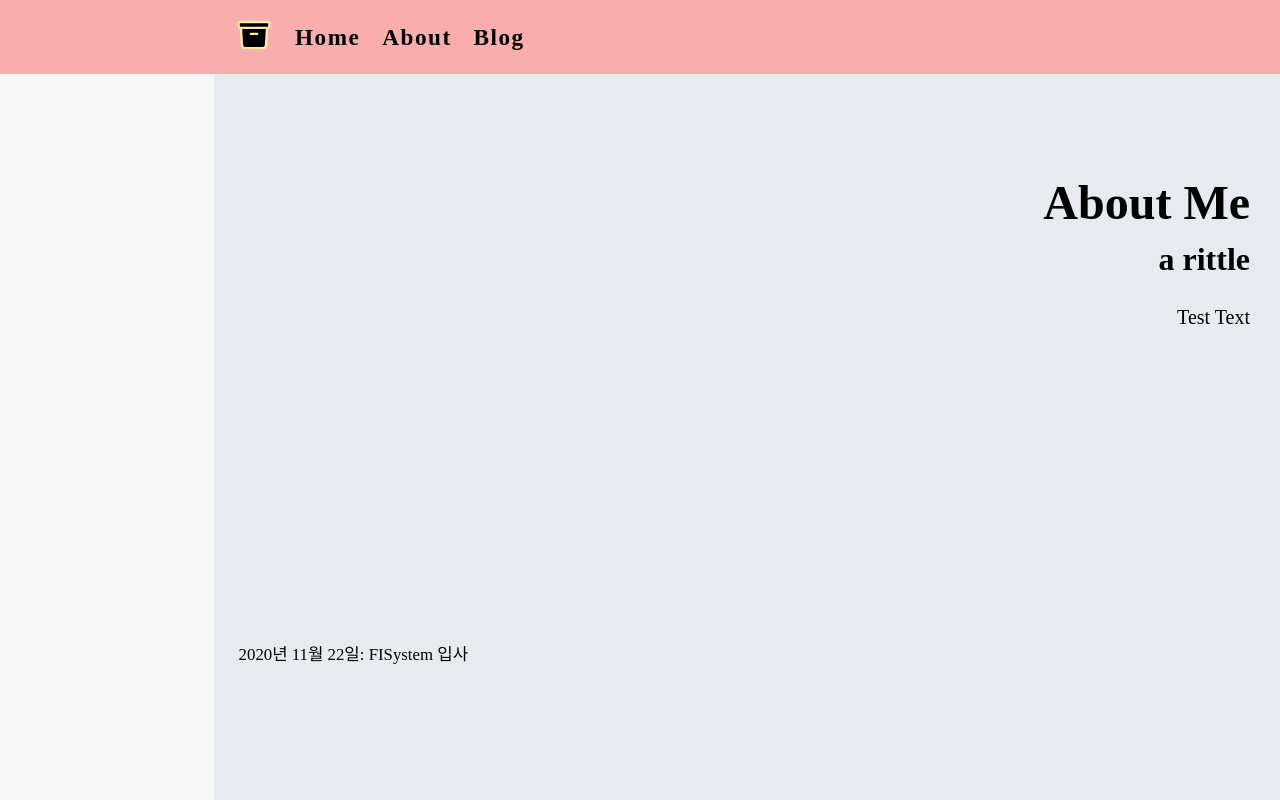
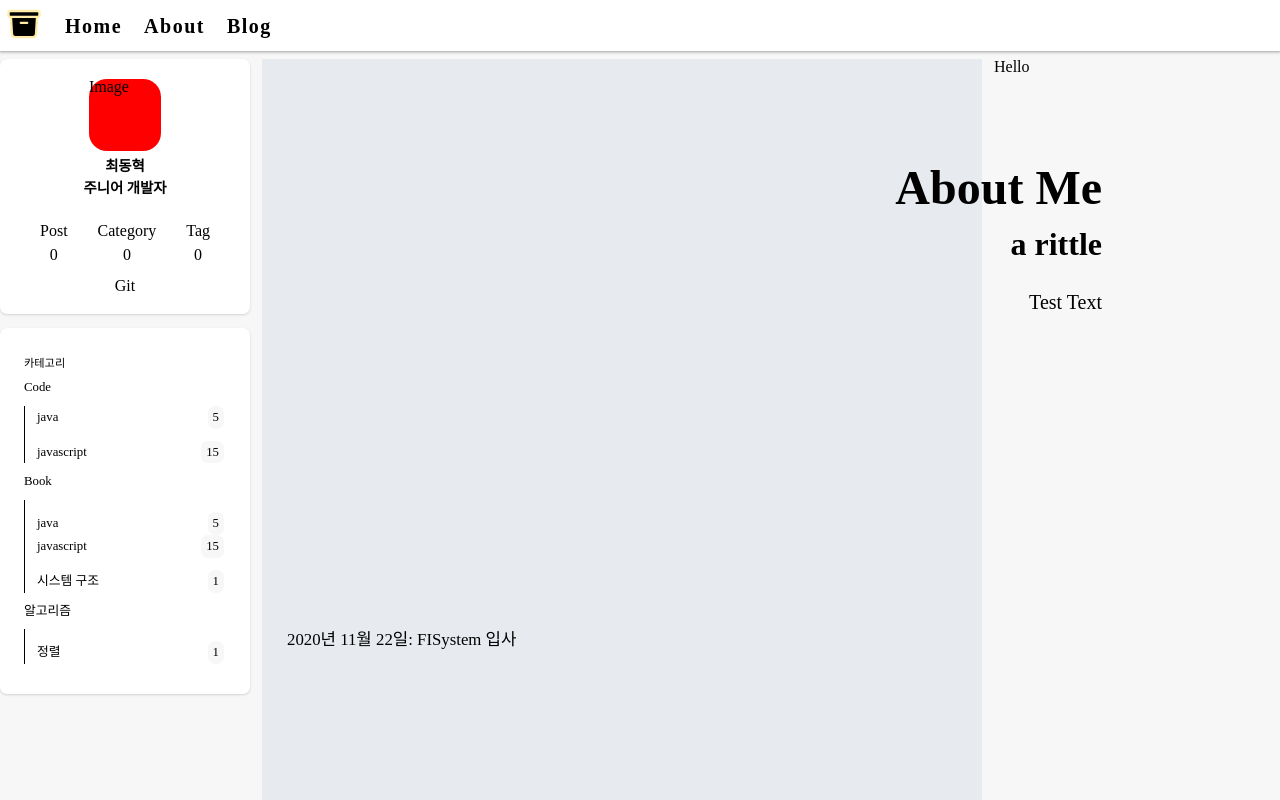
Before and after one commit to kuroneko-s/gatsby, a Gatsby site: page / in a window 1280 px wide. Shown: the top 800 px of the page. Built offline with nearby package versions, Linux system fonts and the light colour scheme; Gatsby itself is replaced by a stand-in of ours.

Commit message:
작업하던것 중간저장

```diff
--- /dev/null
+++ b/src/components/Category.tsx
@@ -0,0 +1,137 @@
+import React from "react";
+import styled from "styled-components";
+import { Card } from "../style/common";
+
+const Container = styled(Card)`
+  width: 100%;
+  overflow: hid;
+
+  display: flex;
+  flex-direction: column;
+  align-items: flex-start;
+  justify-content: center;
+
+  margin-top: 14px;
+`;
+
+const Wrapper = styled.div`
+  width: 80%;
+  padding: 10px 24px;
+`;
+
+const Title = styled.p`
+  font-size: 0.7rem;
+`;
+
+const CategoryMenu = styled.ul`
+  font-size: 0.8rem;
+  font-weight: 500;
+
+  li:first-child {
+    padding-bottom: 12px;
+  }
+
+  li:nth-child(2n + 1) {
+    padding-top: 12px;
+  }
+`;
+
+const CategoryTitle = styled.p`
+  margin-top: 12px;
+  margin-bottom: 12px;
+`;
+
+const CategoryItem = styled.li`
+  display: flex;
+  flex-direction: row;
+  justify-content: space-between;
+  align-items: center;
+
+  padding-left: 12px;
+  border-left: 1px solid black;
+`;
+
+const Count = styled.p`
+  padding: 5px;
+  border-radius: 7px;
+  background-color: ${(props) => props.theme.bgColor};
+`;
+
+interface IItem {
+  name: string;
+  count: number;
+}
+
+interface ICategory {
+  category: string;
+  data: IItem[];
+}
+
+const sampleData: ICategory[] = [
+  {
+    category: "Code",
+    data: [
+      {
+        name: "java",
+        count: 5,
+      },
+      {
+        name: "javascript",
+        count: 15,
+      },
+    ],
+  },
+  {
+    category: "Book",
+    data: [
+      {
+        name: "java",
+        count: 5,
+      },
+      {
+        name: "javascript",
+        count: 15,
+      },
+      {
+        name: "시스템 구조",
+        count: 1,
+      },
+    ],
+  },
+  {
+    category: "알고리즘",
+    data: [
+      {
+        name: "정렬",
+        count: 1,
+      },
+    ],
+  },
+];
+
+export default function Category() {
+  return (
+    <Container>
+      <Wrapper>
+        <Title>카테고리</Title>
+        <CategoryMenu>
+          {sampleData.map((category, index) => {
+            return (
+              <>
+                <CategoryTitle>{category.category}</CategoryTitle>
+                {category.data.map((item, idx) => {
+                  return (
+                    <CategoryItem key={idx}>
+                      <p>{item.name}</p>
+                      <Count>{item.count}</Count>
+                    </CategoryItem>
+                  );
+                })}
+              </>
+            );
+          })}
+        </CategoryMenu>
+      </Wrapper>
+    </Container>
+  );
+}
--- a/src/components/Footer.tsx
+++ b/src/components/Footer.tsx
@@ -1,14 +1,19 @@
 import { Link } from "gatsby";
 import React from "react";
 import styled from "styled-components";
-import { CommonPadding, IconComponent } from "../style/common";
+import { CommonPadding } from "../style/common";
+import IconComponent from "./MainIcon";
 
 const Container = styled.footer`
   width: 100%;
   height: 80px;
 
-  background-color: rgba(116, 125, 140, 1);
+  background-color: ${(props) => props.theme.headerColor};
   bottom: 0;
+
+  box-shadow: rgba(60, 64, 67, 0.3) 0px 1px 2px 0px,
+    rgba(60, 64, 67, 0.15) 0px 1px 3px 1px;
+  margin-top: 8px;
 `;
 
 const Wrapper = styled(CommonPadding)`
--- a/src/components/Header.tsx
+++ b/src/components/Header.tsx
@@ -1,11 +1,16 @@
 import { Link } from "gatsby";
 import React from "react";
 import styled from "styled-components";
-import { CommonPadding, IconComponent } from "../style/common";
+import { CommonPadding } from "../style/common";
+import IconComponent from "./MainIcon";
 
 const Container = styled.nav`
-  background-color: rgba(255, 0, 0, 0.3);
+  background-color: ${(props) => props.theme.headerColor};
   width: 100%;
+
+  box-shadow: rgba(60, 64, 67, 0.3) 0px 1px 2px 0px,
+    rgba(60, 64, 67, 0.15) 0px 1px 3px 1px;
+  margin-bottom: 8px;
 `;
 
 const Wrapper = styled(CommonPadding)`
@@ -19,11 +24,11 @@ const Wrapper = styled(CommonPadding)`
 const Item = styled.div`
   cursor: pointer;
 
-  font-size: 1.45rem;
+  font-size: 1.25rem;
   font-weight: 800;
   letter-spacing: 1.5px;
 
-  padding: 16px 5px;
+  padding: 5px;
   border-radius: 4px;
   margin-right: 12px;
 
--- a/src/components/Layout.tsx
+++ b/src/components/Layout.tsx
@@ -1,7 +1,10 @@
 import React from "react";
 import styled from "styled-components";
+import { CommonPadding } from "../style/common";
 import Footer from "./Footer";
 import Header from "./Header";
+import MainMenu from "./MainMenu";
+import SubMenu from "./SubMenu";
 
 interface ILayoutProps {
   children: any;
@@ -12,20 +15,44 @@ const Container = styled.main`
   height: 100%;
 
   margin: 0 auto;
-  background-color: #f7f7f7;
+  background-color: ${(props) => props.theme.bgColor};
+`;
+
+const Wrapper = styled(CommonPadding)`
+  min-height: 86vh;
+
+  display: flex;
+  flex-direction: row;
+
+  div:first-child {
+    flex-grow: 1;
+    max-width: 250px;
+  }
+
+  div:last-child {
+    flex-grow: 1;
+    max-width: 250px;
+  }
+
+  div:nth-child(2) {
+    flex-grow: 2;
+  }
 `;
 
 const Content = styled.div`
-  min-height: 90vh;
-  align-self: flex-end;
-  padding-left: calc(12% + 60px);
+  max-width: 720px;
+  margin: 0 12px;
 `;
 
 export default function Layout({ children }: ILayoutProps) {
   return (
     <Container>
       <Header />
-      <Content>{children}</Content>
+      <Wrapper>
+        <MainMenu />
+        <Content>{children}</Content>
+        <SubMenu />
+      </Wrapper>
       <Footer />
     </Container>
   );
--- a/src/style/common.tsx
+++ b/src/components/MainIcon.tsx
@@ -1,11 +1,6 @@
 import React from "react";
-import styled from "styled-components";
 
-export const CommonPadding = styled.div`
-  padding: 0 230px;
-`;
-
-export const IconComponent = () => {
+export default function IconComponent() {
   return (
     <svg
       xmlns="http://www.w3.org/2000/svg"
@@ -26,4 +21,4 @@ export const IconComponent = () => {
       />
     </svg>
   );
-};
+}
--- /dev/null
+++ b/src/components/MainMenu.tsx
@@ -0,0 +1,15 @@
+import React from "react";
+import styled from "styled-components";
+import Category from "./Category";
+import Profile from "./Profile";
+
+const Container = styled.div``;
+
+export default function MainMenu() {
+  return (
+    <Container>
+      <Profile />
+      <Category />
+    </Container>
+  );
+}
--- /dev/null
+++ b/src/components/Profile.tsx
@@ -0,0 +1,87 @@
+import React from "react";
+import styled from "styled-components";
+import { Card } from "../style/common";
+
+const Container = styled(Card)`
+  width: 100%;
+
+  display: flex;
+  flex-direction: column;
+  align-items: center;
+  justify-content: center;
+`;
+
+const ProfileWrapper = styled.div`
+  display: flex;
+  flex-direction: column;
+  justify-content: center;
+  align-items: center;
+
+  p {
+    margin-top: 8px;
+    font-size: 0.9rem;
+    font-weight: 600;
+  }
+`;
+
+const ImgWrapper = styled.div`
+  width: 72px;
+  height: 72px;
+  border-radius: 18px;
+
+  background-color: red;
+`;
+
+const InfoWrapper = styled.div`
+  margin-top: 12px;
+`;
+
+const Info = styled.ul`
+  display: flex;
+  flex-direction: row;
+  justify-content: center;
+
+  li {
+    padding: 15px;
+    font-size: 1rem;
+    font-weight: 500;
+    text-align: center;
+
+    p:last-child {
+      margin-top: 8px;
+    }
+  }
+`;
+
+const BtnWrapper = styled.div``;
+
+export default function Profile() {
+  return (
+    <Container>
+      <ProfileWrapper>
+        <ImgWrapper>Image</ImgWrapper>
+        <p>최동혁</p>
+        <p>주니어 개발자</p>
+      </ProfileWrapper>
+      <InfoWrapper>
+        <Info>
+          <li>
+            <p>Post</p>
+            <p>0</p>
+          </li>
+          <li>
+            <p>Category</p>
+            <p>0</p>
+          </li>
+          <li>
+            <p>Tag</p>
+            <p>0</p>
+          </li>
+        </Info>
+      </InfoWrapper>
+      <BtnWrapper>
+        <p>Git</p>
+      </BtnWrapper>
+    </Container>
+  );
+}
--- /dev/null
+++ b/src/components/SubMenu.tsx
@@ -0,0 +1,8 @@
+import React from "react";
+import styled from "styled-components";
+
+const Container = styled.div``;
+
+export default function SubMenu() {
+  return <Container>Hello</Container>;
+}
--- a/src/pages/index.tsx
+++ b/src/pages/index.tsx
@@ -1,28 +1,23 @@
+import type { PageProps } from "gatsby";
+
 import React from "react";
-import type { PageProps } from "gatsby";
 import Title from "../components/Title";
 import Layout from "../components/Layout";
-import styled from "styled-components";
 import GitHistoryContainer from "../components/main/gitHistory/GitHistoryContainer";
 import Cover from "../components/main/Cover";
 import Portfolio from "../components/main/Portfolio";
-
-const Content = styled.section`
-  height: 100vh;
-  background-color: rgba(206, 214, 224, 0.4);
-
-  display: flex;
-  flex-direction: column;
-  align-items: flex-end;
-`;
+import { ThemeProvider } from "styled-components";
+import { theme } from "../theme";
 
 const IndexPage: React.FC<PageProps> = () => {
   return (
-    <Layout>
-      <Cover />
-      <GitHistoryContainer />
-      <Portfolio />
-    </Layout>
+    <ThemeProvider theme={theme}>
+      <Layout>
+        <Cover />
+        <GitHistoryContainer />
+        <Portfolio />
+      </Layout>
+    </ThemeProvider>
   );
 };
 
--- /dev/null
+++ b/src/style/common.ts
@@ -0,0 +1,15 @@
+import styled from "styled-components";
+
+export const CommonPadding = styled.div`
+  max-width: 1280px;
+  margin: 0 auto;
+`;
+
+export const Card = styled.div`
+  padding: 20px 0;
+  border-radius: 7px;
+
+  background-color: ${(props) => props.theme.cardColor};
+  box-shadow: rgba(0, 0, 0, 0.1) 0px 1px 3px 0px,
+    rgba(0, 0, 0, 0.06) 0px 1px 2px 0px;
+`;
--- /dev/null
+++ b/src/theme.ts
@@ -0,0 +1,8 @@
+import { DefaultTheme } from "styled-components";
+
+export const theme: DefaultTheme = {
+  headerColor: "#FFFFFF",
+  footerColor: "#FFFFFF",
+  cardColor: "#FFFFFF",
+  bgColor: "#F7F7F7",
+};
```
Also changed, not shown: src/styled.d.ts (added, +14 -0 lines).
